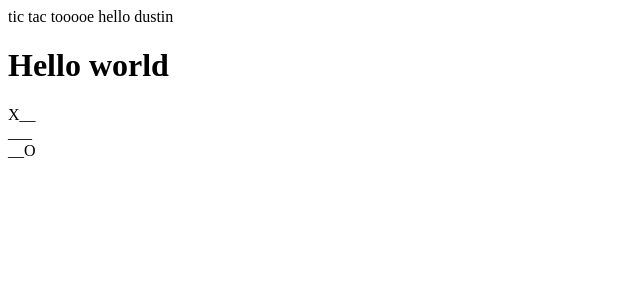
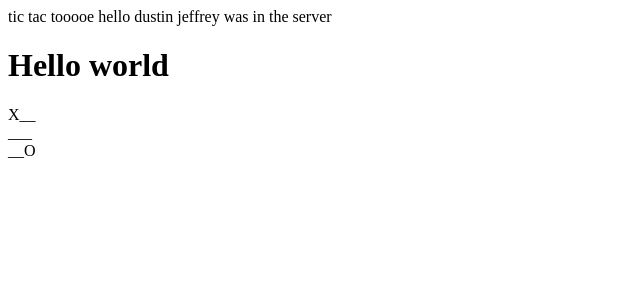
Before and after one commit to dustintktran/sideprojects, a React (Create React App) app: page / in a window 1280 px wide. Shown: the top 300 px of the page, without its empty margins (0-640 px from the left). Built offline with nearby package versions, Linux system fonts and the light colour scheme.

Commit message:
jeffrey was in the server

```diff
--- a/src/App.js
+++ b/src/App.js
@@ -6,6 +6,7 @@ function App() {
     <div className="App">
       tic tac tooooe
       hello dustin
+      jeffrey was in the server
       <TicTacToe />
     </div>
   );
```
